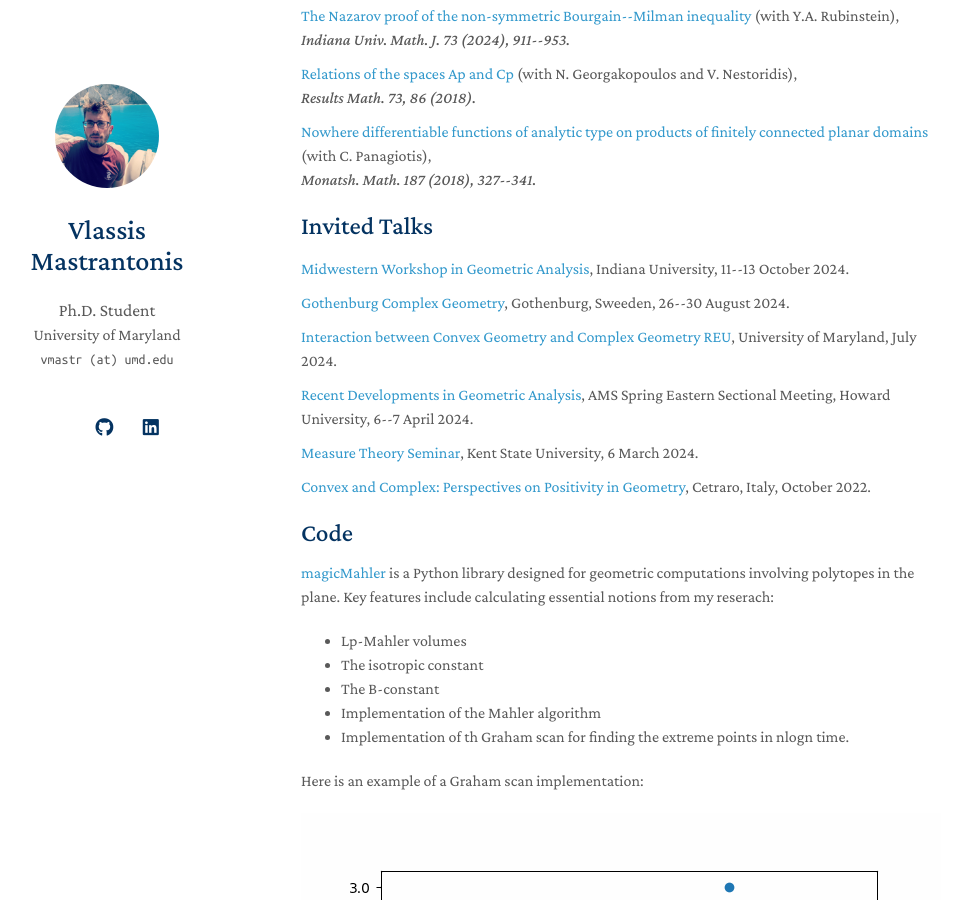
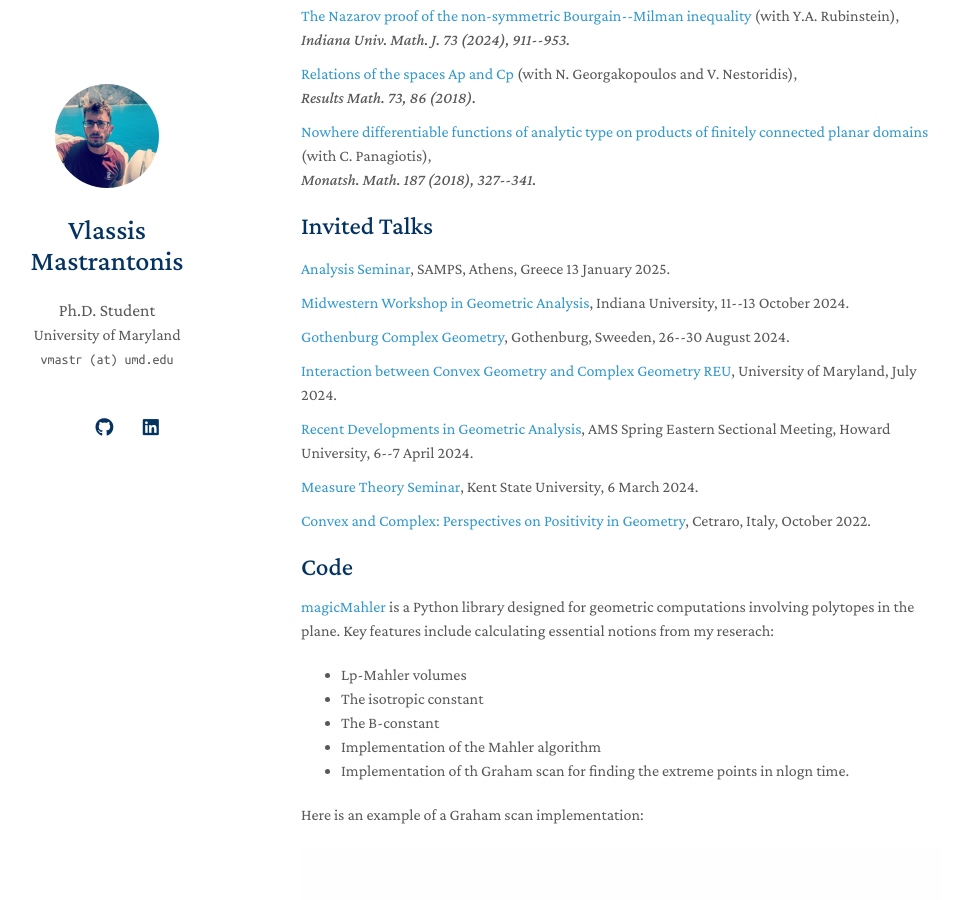
Before and after one commit to vmastr/vmastr.github.io, a Jekyll site: the page built from index.md, in a window 1280 px wide and 900 px high, scrolled down 620 px. Shown: the whole window, without its empty margins (169-1128 px from the left). Built offline with Jekyll 4.4.1, drawn with Linux system fonts in a browser that asks for light colours; nearby versions of some CDN libraries; a style sheet for code colours, icons or effects is not loaded; our own code applies the rules of GitHub Pages for plain Markdown files.

Commit message:
Added SAMPS talk

```diff
--- a/_data/talks.yml
+++ b/_data/talks.yml
@@ -1,4 +1,10 @@
 main:
+
+  - title: ""
+    conference: "Analysis Seminar"
+    location: "SAMPS, Athens, Greece"
+    date: "13 January 2025"
+    link: "https://sites.google.com/view/analysis-seminar-samps/"
 
   - title: "A Mahler-type inequality for the Bergman kernels"
     conference: "Midwestern Workshop in Geometric Analysis"
```
Also changed, not shown: 4 other files.
